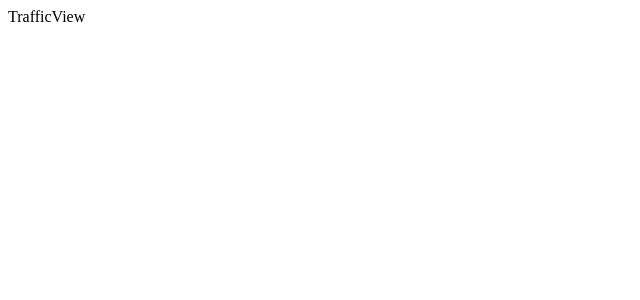
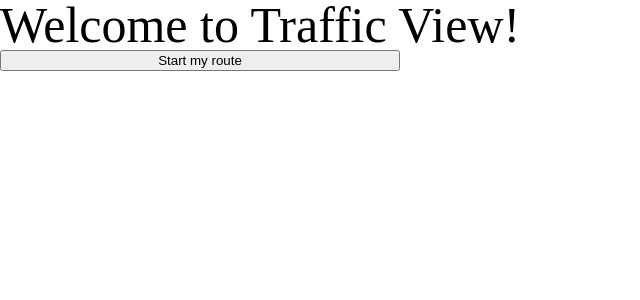
Before and after one commit to beez1nh4/traffic-view, a React (Create React App) app: page / in a window 1280 px wide. Shown: the top 300 px of the page, without its empty margins (0-640 px from the left). Built offline with nearby package versions, Linux system fonts and the light colour scheme.

Commit message:
add initial pages

```diff
--- a/package.json
+++ b/package.json
@@ -8,6 +8,7 @@
     "@testing-library/user-event": "^13.5.0",
     "react": "^18.2.0",
     "react-dom": "^18.2.0",
+    "react-router-dom": "^6.4.3",
     "react-scripts": "5.0.1",
     "styled-components": "^5.3.6",
     "web-vitals": "^2.1.4"
--- a/src/App.js
+++ b/src/App.js
@@ -1,10 +1,20 @@
+import React from "react";
+import { BrowserRouter, Route, Routes } from "react-router-dom"
+import GlobalStyle from "./assets/styles/GlobalStyle";
+import SimulatorPage from "./pages/SimulatorPage/SimulatorPage";
+import StartPage from "./pages/StartPage/StartPage";
+
 function App() {
   return (
-    <div>
-      <header>
-        TrafficView
-      </header>
-    </div>
+    <>
+      <GlobalStyle/>
+        <BrowserRouter>
+          <Routes>
+            <Route path="/" element={<StartPage/>} />
+            <Route path="/simulator" element={<SimulatorPage/>}/>
+          </Routes>
+        </BrowserRouter>
+    </>
   );
 }
 
--- /dev/null
+++ b/src/assets/styles/GlobalStyle.js
@@ -0,0 +1,63 @@
+import { createGlobalStyle } from 'styled-components'
+
+const GlobalStyle = createGlobalStyle`
+
+html, body, div, span, applet, object, iframe,
+h1, h2, h3, h4, h5, h6, p, blockquote, pre,
+a, abbr, acronym, address, big, cite, code,
+del, dfn, em, img, ins, kbd, q, s, samp,
+small, strike, strong, sub, sup, tt, var,
+b, u, i, center,
+dl, dt, dd, ol, ul, li,
+fieldset, form, label, legend,
+table, caption, tbody, tfoot, thead, tr, th, td,
+article, aside, canvas, details, embed,
+figure, figcaption, footer, header, hgroup,
+menu, nav, output, ruby, section, summary,
+time, mark, audio, video {
+	margin: 0;
+	padding: 0;
+	border: 0;
+	font-size: 100%;
+	font: inherit;
+	vertical-align: baseline;
+}
+
+/* HTML5 display-role reset for older browsers */
+article, aside, details, figcaption, figure,
+footer, header, hgroup, menu, nav, section {
+	display: block;
+}
+body {
+	line-height: 1;
+	box-sizing: border-box;
+}
+ol, ul {
+	list-style: none;
+}
+blockquote, q {
+	quotes: none;
+}
+blockquote:before, blockquote:after,
+q:before, q:after {
+	content: '';
+	content: none;
+}
+table {
+	border-collapse: collapse;
+	border-spacing: 0;
+}
+strong {
+	font-weight: bold;
+}
+a{
+	text-decoration: none;
+}
+a:visited{
+	text-decoration: none;
+}
+
+
+`
+
+export default GlobalStyle;
--- /dev/null
+++ b/src/pages/SimulatorPage/SimulatorPage.js
@@ -0,0 +1,8 @@
+export default function SimulatorPage() {
+
+    return (
+        <>
+        Simulator hihi
+        </>
+    )
+}
--- /dev/null
+++ b/src/pages/StartPage/StartPage.js
@@ -0,0 +1,24 @@
+import styled from "styled-components"
+import { useNavigate } from "react-router-dom"
+
+export default function StartPage() {
+    const navigate = useNavigate()
+    function navigateSimulator(){
+        navigate("/simulator")
+      }
+    return (
+        <>
+        <WelcomeText>Welcome to Traffic View!</WelcomeText>
+        <StartButton onClick={navigateSimulator}>Start my route</StartButton>
+        </>
+    )
+
+}
+
+const WelcomeText = styled.div`
+    font-size: 50px;
+
+`
+const StartButton = styled.button`
+    width: 400px;
+`
```
Also changed, not shown: src/components/NavBar.js (added, +8 -0 lines), src/assets/tv_logo.png (added), 1 other file (tests, documents, lock files or other folders).
